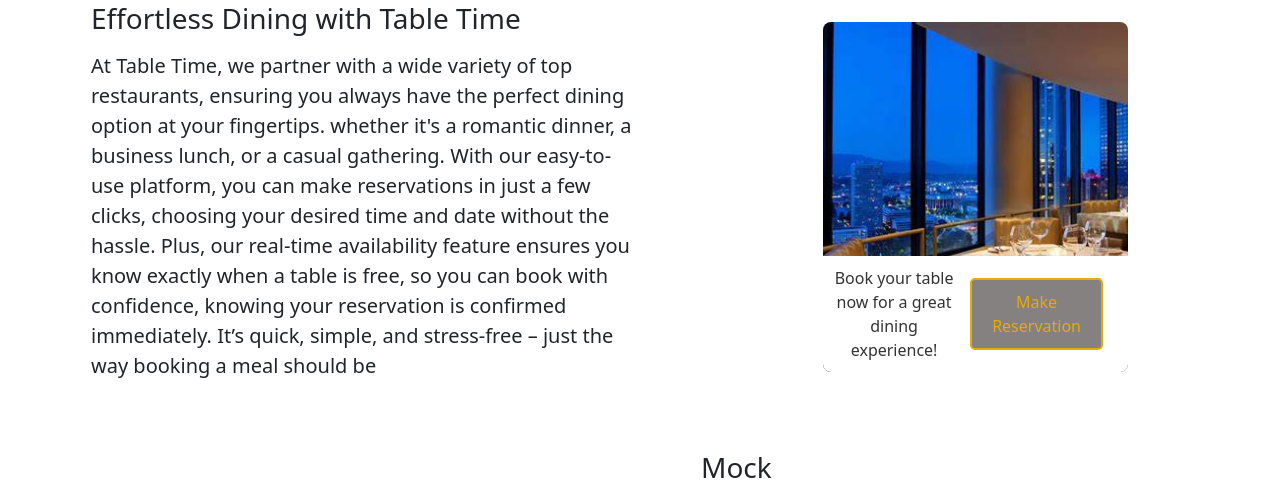
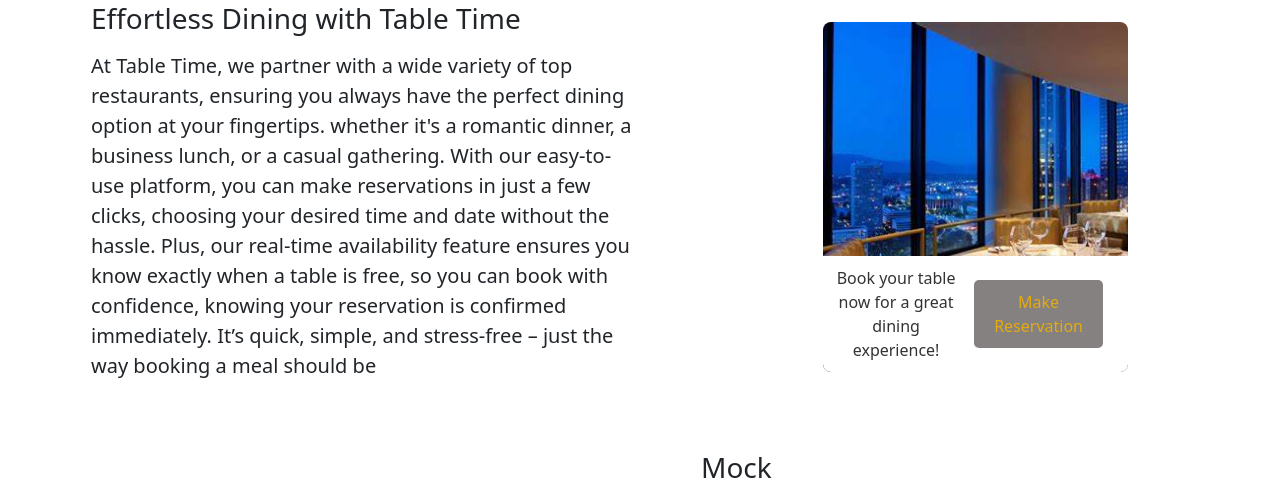
Before and after one commit to RickHogenhout3/TableTime, a PHP site: page / in a window 1280 px wide, with the pointer over the restyled element. Shown: the part 536-1021 px from the top of the page. Run offline with PHP 8.4, Linux system fonts and the light colour scheme.

Commit message:
little improvement

```diff
--- a/style.css
+++ b/style.css
@@ -175,6 +175,7 @@
 .reservation-btn:hover {
     color: #E5AB0C;
     background-color: rgb(133, 129, 129);
+    border: rgb(133, 129, 129);
 }
 
 .additional-text {
```
